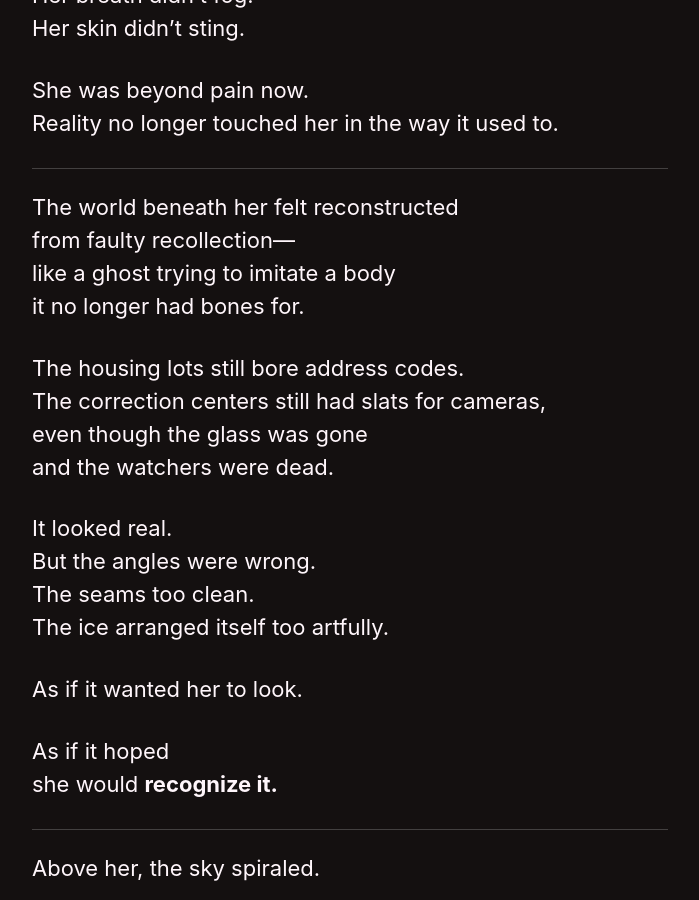
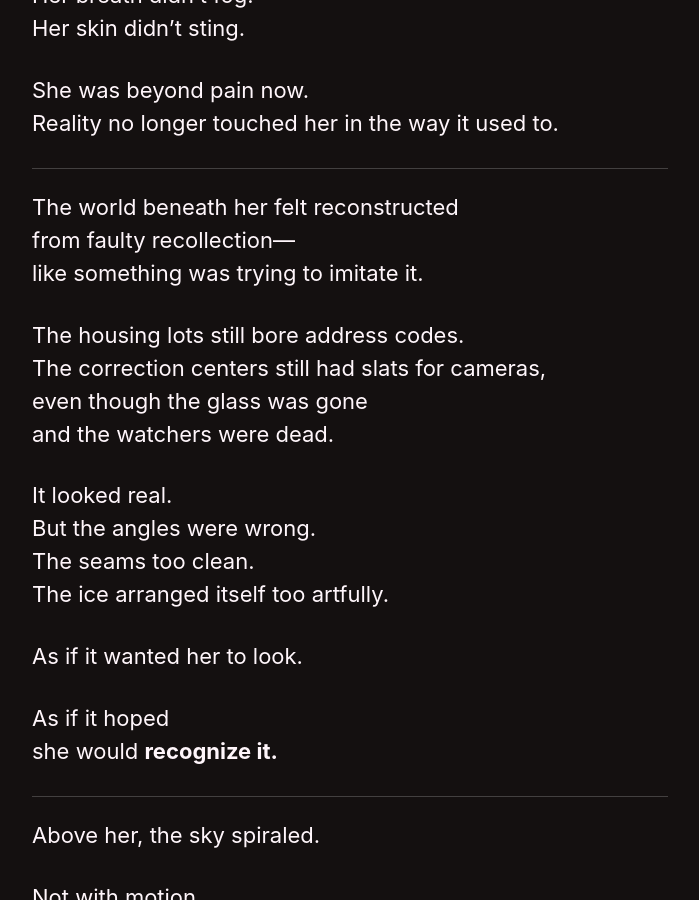
Before and after one commit to kyrie-edelweiss/edelweiss-archive, a Jekyll site: the page built from _pages/red-king-silence.md, in a window 1280 px wide and 900 px high, scrolled down 6835 px. Shown: the whole window, without its empty margins (290-989 px from the left). Built offline with Jekyll 4.4.1, drawn with Linux system fonts in a browser that asks for light colours; cached includes are drawn as plain includes; our own code applies the rules of GitHub Pages for plain Markdown files.

Commit message:
Update red-king-silence.md

```diff
--- a/_pages/red-king-silence.md
+++ b/_pages/red-king-silence.md
@@ -208,8 +208,7 @@ Reality no longer touched her in the way it used to.
 
 The world beneath her felt reconstructed
 from faulty recollection—
-like a ghost trying to imitate a body
-it no longer had bones for.
+like something was trying to imitate it.
 
 The housing lots still bore address codes.
 The correction centers still had slats for cameras,
```
